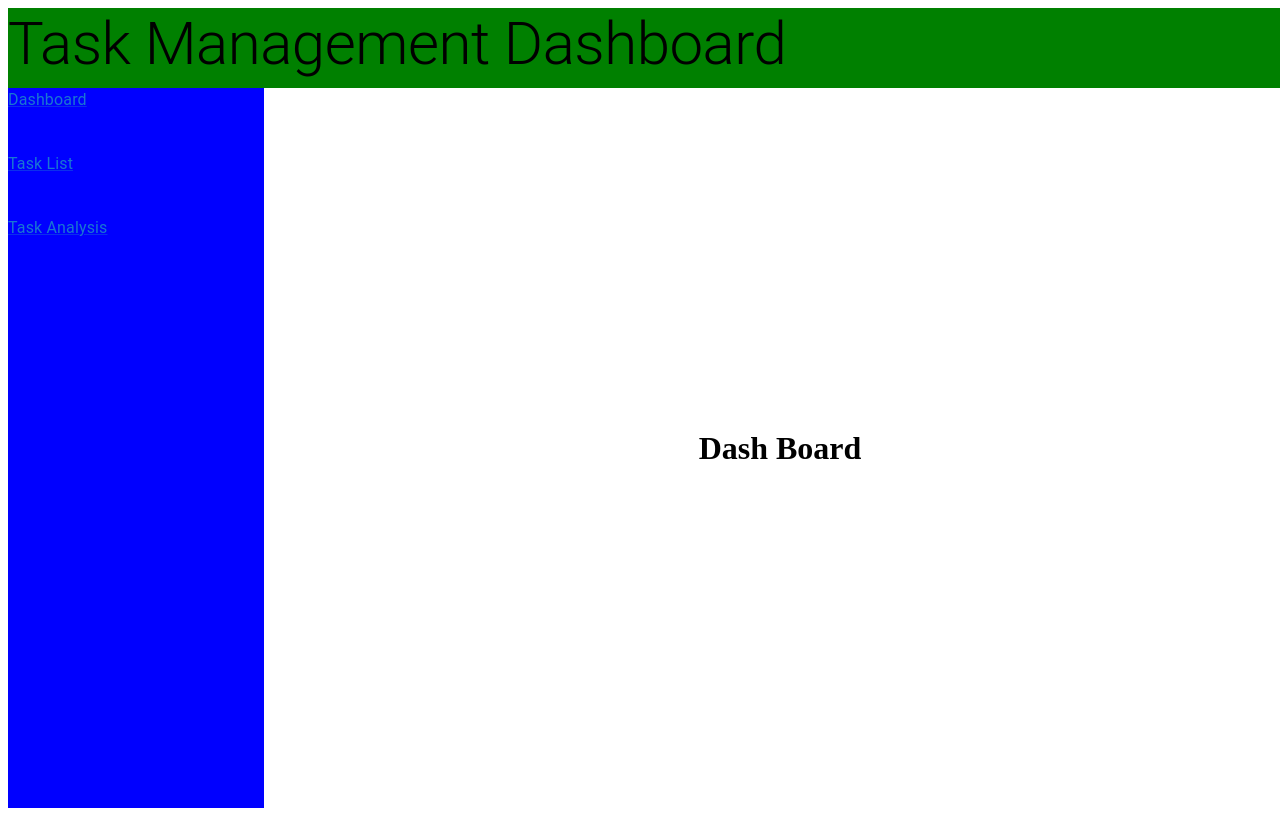
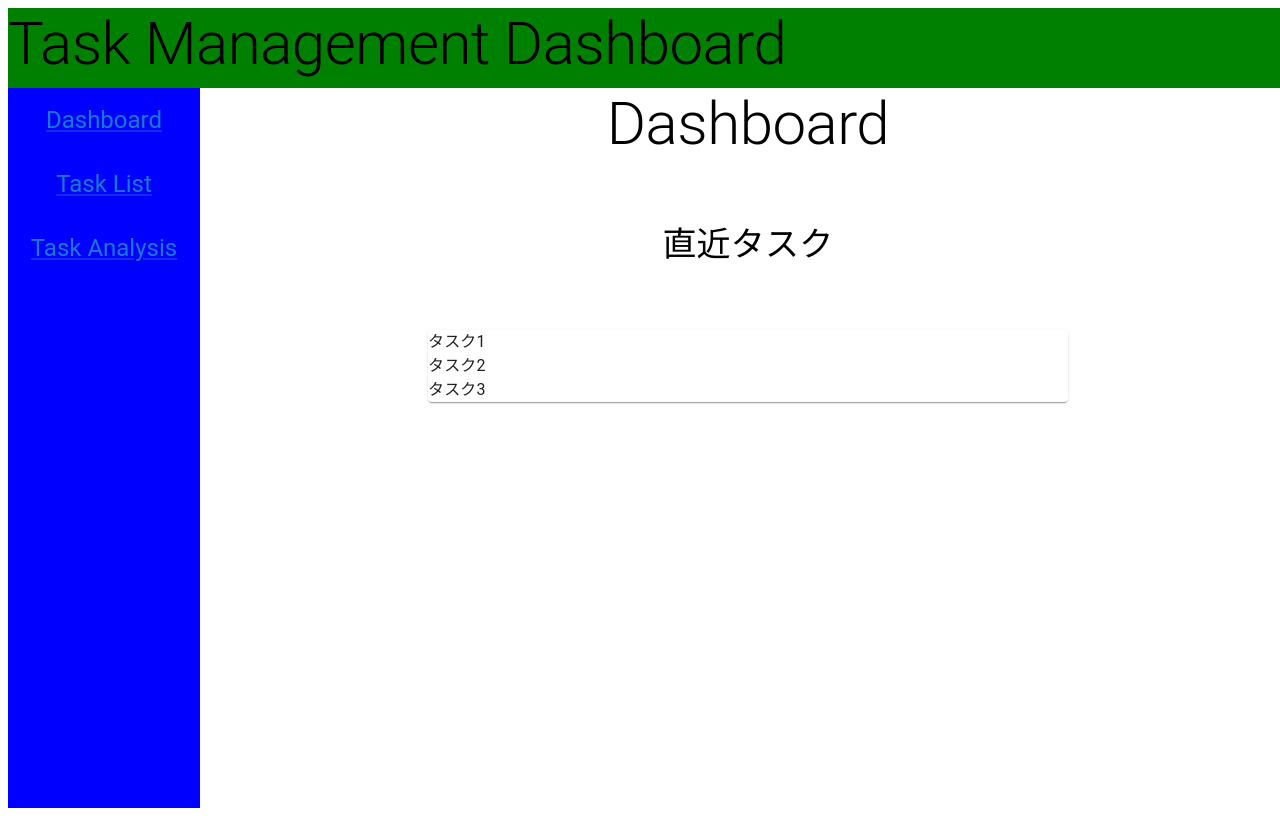
Before and after one commit to hiroto-safie/personalTodoDashbords, a React (Vite) app: page / in a window 1280 px wide. Built offline with nearby package versions, Linux system fonts and the light colour scheme.

Commit message:
fix: Layout fix

```diff
--- a/src/components/layout/CenterLayout.tsx
+++ b/src/components/layout/CenterLayout.tsx
@@ -10,7 +10,6 @@ export const CenterLayout: React.FC<CenterLayoutProps> = ({ children, maxWidth }
         <Container maxWidth={maxWidth}>
             <Stack
                 direction="column"
-                justifyContent="center"
                 alignItems="center"
                 flexWrap="nowrap"
                 gap={8}
--- a/src/components/layout/Sidebar.tsx
+++ b/src/components/layout/Sidebar.tsx
@@ -9,11 +9,11 @@ interface PageRouteComponentProps {
 
 const PageRouteComponent: React.FC<PageRouteComponentProps> = ({ pageTitle, pageLink }) => {
     return (
-        <Box sx={{width: "100%", height: "8vh", "&hover": {
+        <Box sx={{width: "100%","&hover": {
             backgroundColor: "gray"
         }}}>
             <Link href={pageLink}>
-                <Typography>{pageTitle}</Typography>
+                <Typography variant="h5" align='center' sx={{margin: 2}}>{pageTitle}</Typography>
             </Link>
         </Box>
     );
@@ -22,7 +22,7 @@ const PageRouteComponent: React.FC<PageRouteComponentProps> = ({ pageTitle, page
 export const Sidebar: React.FC = () => {
     return (
         <Stack direction="row">
-            <Stack sx={{width: "20vw", height: `calc(100vh - ${HEADER_HEIGHT}vh)`, backgroundColor: "blue", marginRight: 3}}>
+            <Stack sx={{width: "15vw", height: `calc(100vh - ${HEADER_HEIGHT}vh)`, backgroundColor: "blue", marginRight: 3}}>
                 <PageRouteComponent pageTitle="Dashboard" pageLink="/" />
                 <PageRouteComponent pageTitle="Task List" pageLink="/taskList" />
                 <PageRouteComponent pageTitle="Task Analysis" pageLink="/taskAnalysis" />
--- a/src/pages/DashboardPage.tsx
+++ b/src/pages/DashboardPage.tsx
@@ -1,10 +1,17 @@
+import { Paper, Typography } from '@mui/material';
 import React from 'react';
 
 const DashboardPage: React.FC = () => {
     return (
-        <div>
-            <h1>Dash Board</h1>
-        </div>
+        <>
+            <Typography variant="h2">Dashboard</Typography>
+            <Typography variant="h4">直近タスク</Typography>
+            <Paper sx={{minWidth: "50vw"}}>
+                <Typography>タスク1</Typography>
+                <Typography>タスク2</Typography>
+                <Typography>タスク3</Typography>
+            </Paper>
+        </>
     );
 };
 
```
